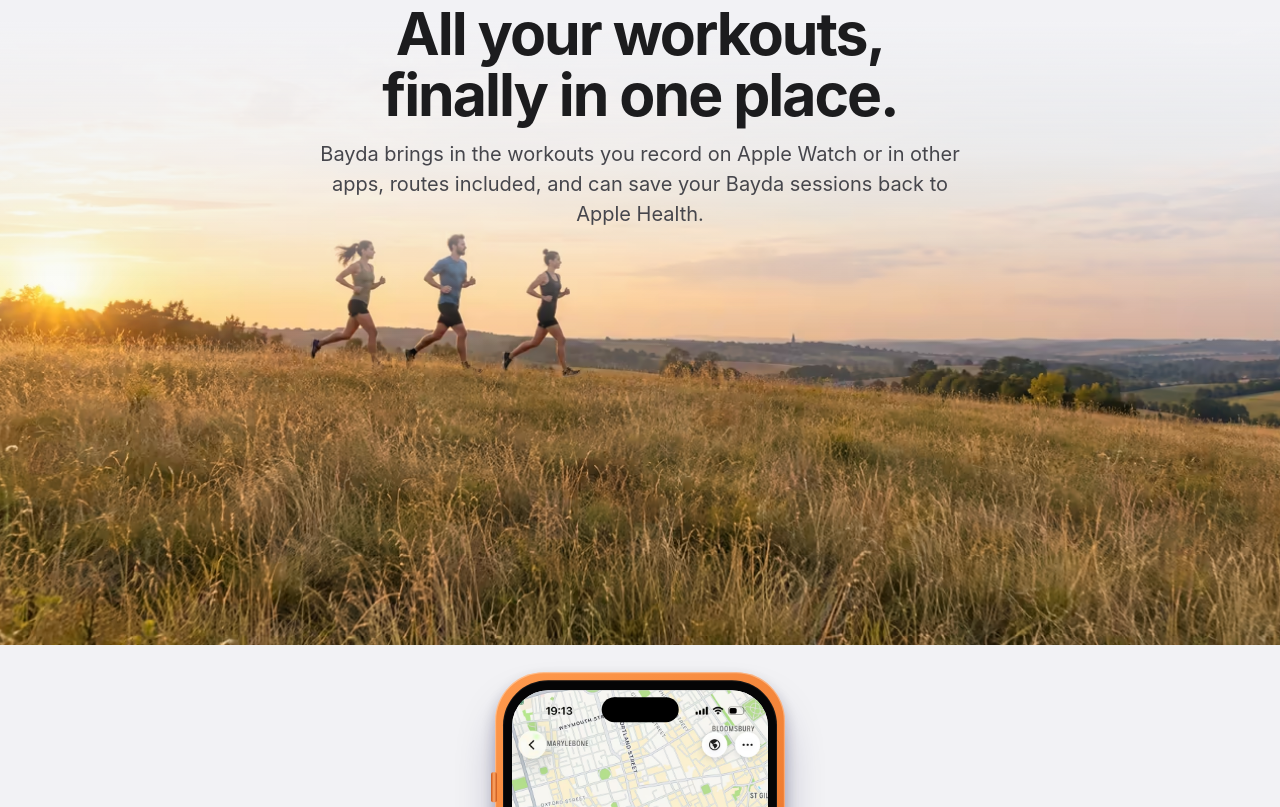
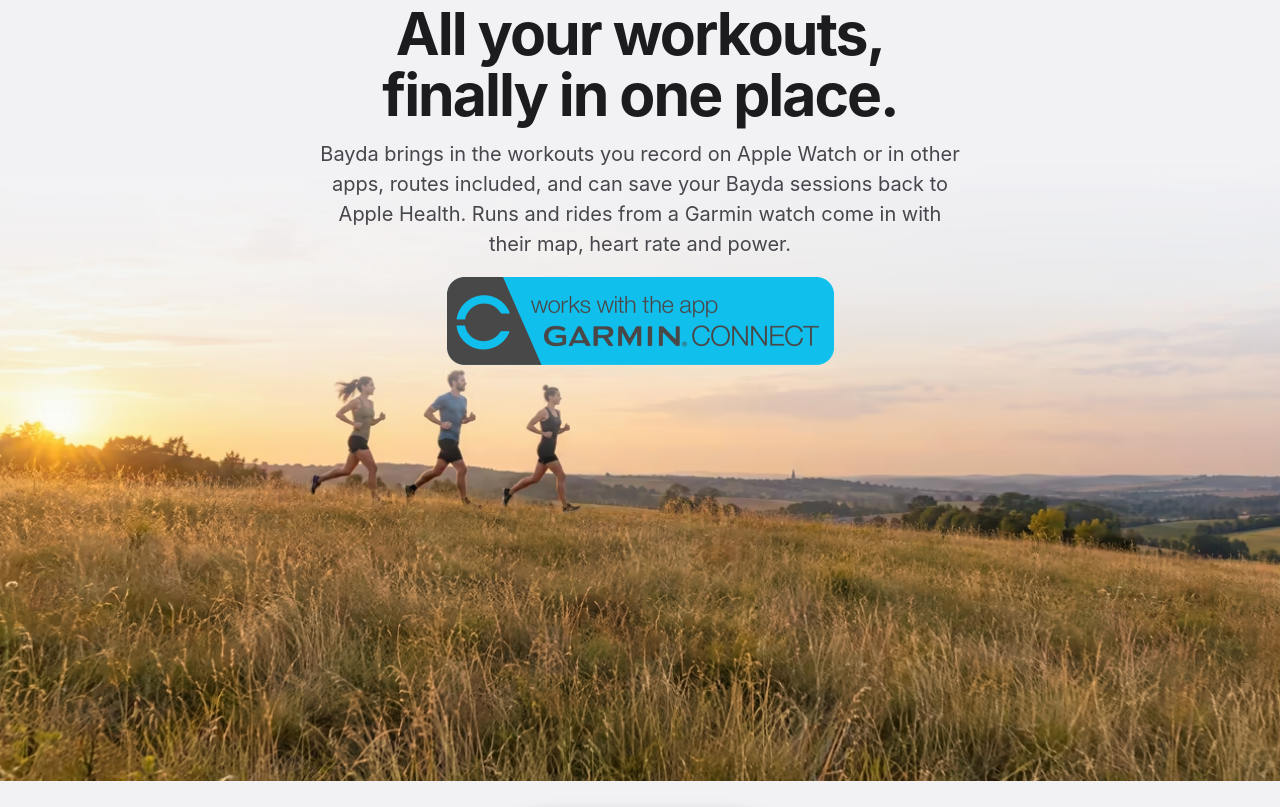
Before and after one commit to Baydalabs/baydalabs.github.io, a plain HTML site: page index.html in a window 1280 px wide. Shown: the part 5793-6600 px from the top of the page. Drawn offline with Linux system fonts and the light colour scheme; animation ran at ten frames a second.

Commit message:
Publish site from 74cd2e68

```diff
--- a/assets/site.css
+++ b/assets/site.css
@@ -878,6 +878,9 @@ a.badge:hover { opacity: .88; text-decoration: none; }
 @media (min-width: 860px) { .health-mark img { height: 50px; } }
 .health-copy h2 { margin-top: 16px; max-width: 13em; }
 .health-copy .lead { margin-top: 14px; max-width: 32em; }
+/* Garmin's "works with" badge, unaltered; Garmin's brand guide sets 88px as its minimum height (15 Nov 2026). */
+.health-garmin { margin-top: 18px; line-height: 0; max-width: 100%; }
+.health-garmin img { height: 88px; width: auto; max-width: 100%; object-fit: contain; }
 .health-phones { position: relative; z-index: 3; display: flex; justify-content: center; align-items: flex-start; gap: clamp(10px, 2vw, 32px); margin-top: -34vh; }
 .hph { --o: 0px; transform: translateY(var(--o)); }
 .hph .iphone { --w: min(30vw, 250px); }
--- a/index.html
+++ b/index.html
@@ -411,7 +411,8 @@
         <div class="health-copy">
           <p class="health-mark"><img src="/assets/works-with-apple-health.svg" width="123" height="34" alt="Works with Apple Health" loading="lazy" decoding="async"></p>
           <h2 id="health-h">All your workouts, finally in one place.</h2>
-          <p class="lead">Bayda brings in the workouts you record on Apple Watch or in other apps, routes included, and can save your Bayda sessions back to Apple Health.</p>
+          <p class="lead">Bayda brings in the workouts you record on Apple Watch or in other apps, routes included, and can save your Bayda sessions back to Apple Health. Runs and rides from a Garmin watch come in with their map, heart rate and power.</p>
+          <p class="health-garmin"><img src="/assets/works-with-garmin-connect.png" width="387" height="88" alt="Works with the app Garmin Connect" loading="lazy" decoding="async"></p>
         </div>
         <figure class="health-photo"><picture><source type="image/avif" srcset="/assets/photos/health-meadow-960.avif 960w, /assets/photos/health-meadow-1440.avif 1440w, /assets/photos/health-meadow-1920.avif 1920w" sizes="100vw"><source type="image/webp" srcset="/assets/photos/health-meadow-960.webp 960w, /assets/photos/health-meadow-1440.webp 1440w, /assets/photos/health-meadow-1920.webp 1920w" sizes="100vw"><img src="/assets/photos/health-meadow-1440.jpg" width="1440" height="617" alt="Three friends running across a golden meadow at sunset." loading="lazy" decoding="async"></picture></figure>
         <div class="health-phones">
@@ -709,7 +710,7 @@
         </ul>
       </div>
       <p class="fine">Baydalabs, David Bayard, sole trader. Enterprise number BE0744.778.668, Forest, Belgium. This website sets no cookies and uses no trackers or analytics.</p>
-      <p class="fine">&copy; 2026 Baydalabs. Apple, the Apple logo, iPhone, Apple Watch and Apple Health are trademarks of Apple Inc., registered in the U.S. and other countries. App Store is a service mark of Apple Inc.</p>
+      <p class="fine">&copy; 2026 Baydalabs. Apple, the Apple logo, iPhone, Apple Watch and Apple Health are trademarks of Apple Inc., registered in the U.S. and other countries. App Store is a service mark of Apple Inc. Garmin, the Garmin logo and Garmin Connect are trademarks of Garmin Ltd. or its subsidiaries.</p>
     </div>
   </footer>
   <script src="/assets/site.js" defer></script>
```
Also changed, not shown: assets/works-with-garmin-connect.png (added).
